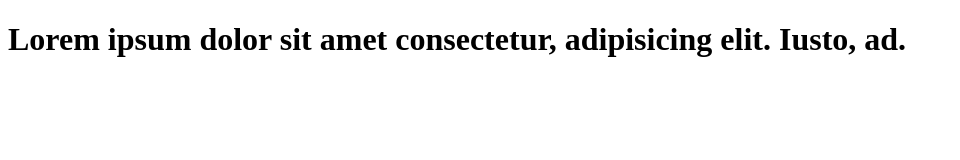
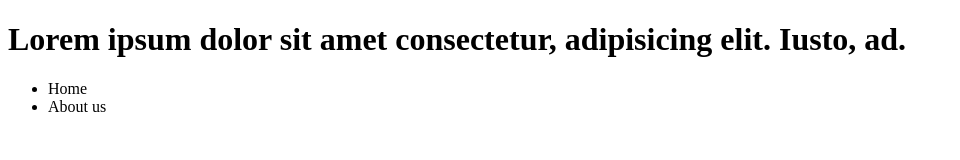
Before and after one commit to Charbel-01/learn-git, a plain HTML site: page index.html in a window 1280 px wide. Shown: the whole page, without its empty margins (0-960 px from the left). Drawn offline with Linux system fonts and the light colour scheme.

Commit message:
add a list

```diff
--- a/index.html
+++ b/index.html
@@ -7,5 +7,9 @@
 </head>
 <body>
     <h1>Lorem ipsum dolor sit amet consectetur, adipisicing elit. Iusto, ad.</h1>
+    <ul>
+        <li>Home</li>
+        <li>About us</li>
+    </ul>
 </body>
 </html>
```
